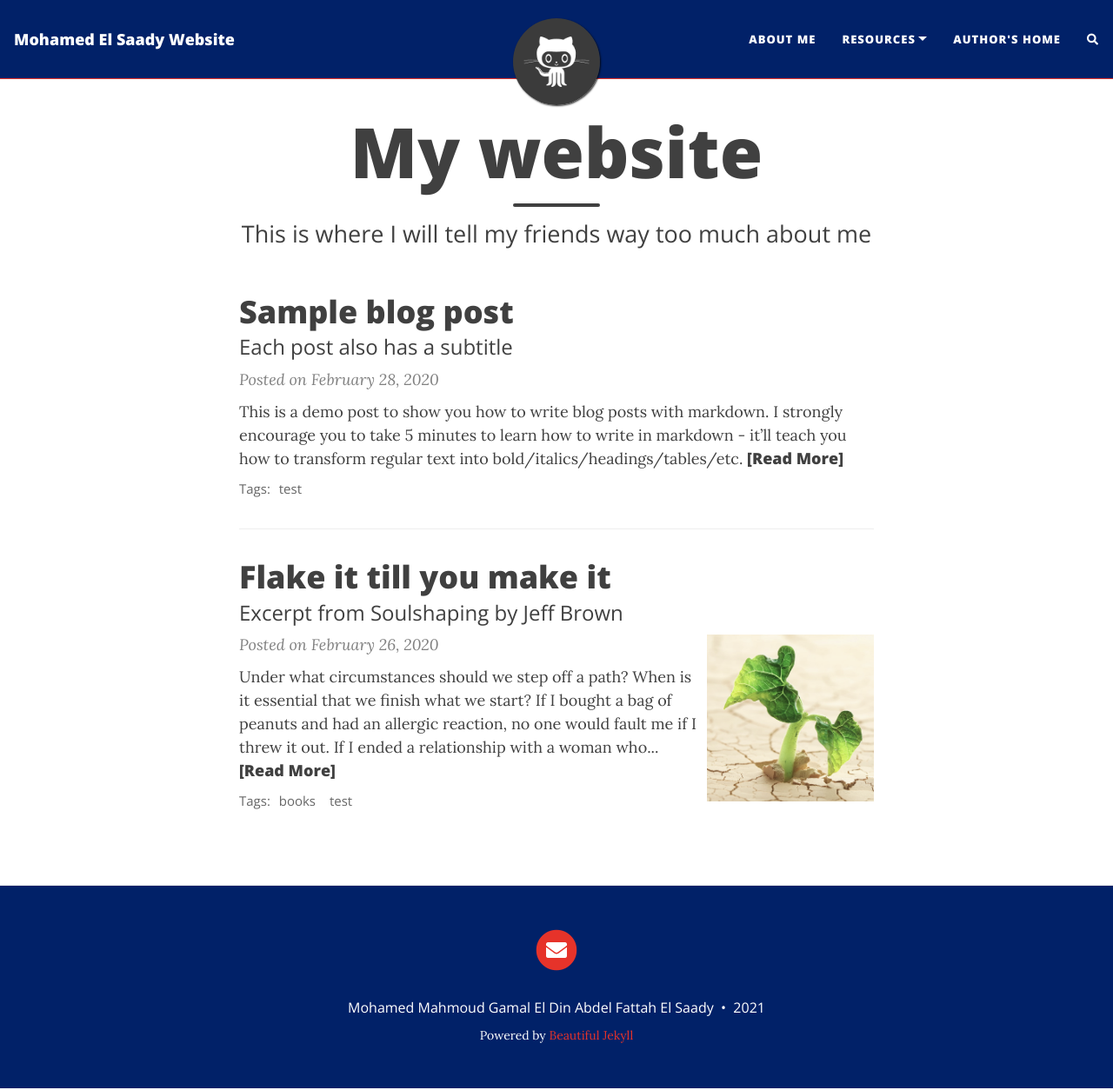
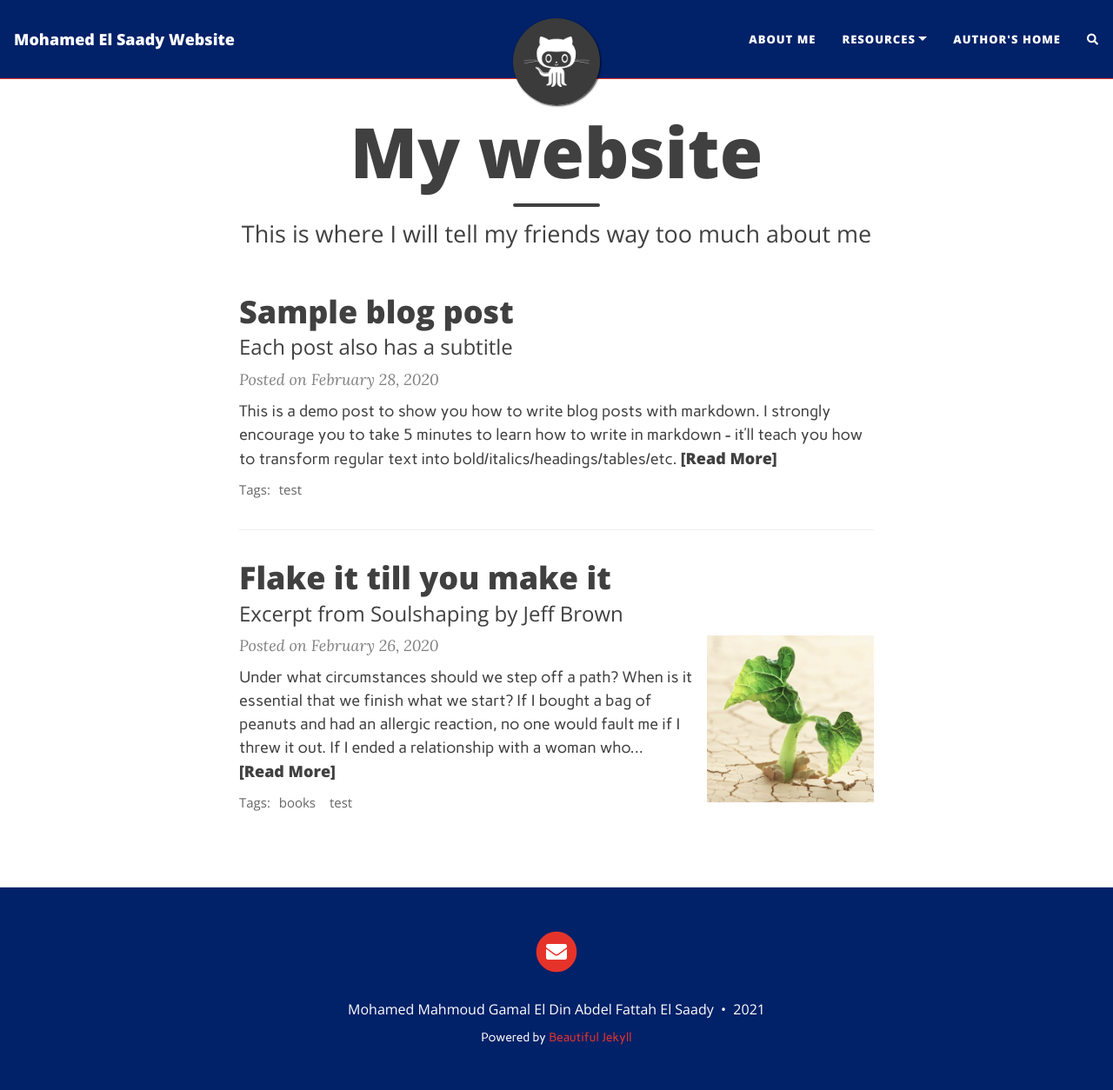
Before and after one commit to Mohamed-elsaady/melsaady.github.pages, a Jekyll site: the page built from index.html, in a window 1280 px wide and 1254 px high. Shown: the whole window at 87% size. Built offline with Jekyll 4.4.1, drawn with Linux system fonts in a browser that asks for light colours; nearby versions of some CDN libraries; the list of posts is cut into pages by our own code; comment, search, counter and statistics services are not loaded.

Commit message:
adding custom font

```diff
--- a/assets/css/beautifuljekyll.css
+++ b/assets/css/beautifuljekyll.css
@@ -11,7 +11,7 @@ html {
 }
 
 body {
-  font-family: 'Lora', 'Times New Roman', serif;
+  font-family: 'Carme', sans-serif;
   font-size: 1.125rem;
   color: {{ site.text-col | default: "#404040" }};
   position: relative;
--- a/assets/css/style.scss
+++ b/assets/css/style.scss
@@ -1,6 +1,16 @@
 ---
 ---
 
-.intro-header .page-heading h1 {
-    display: block;
+@font-face {
+    font-family: 'carme';
+    src: url('../fonts/carme-regular-webfont.woff2') format('woff2'),
+         url('../fonts/carme-regular-webfont.woff') format('woff'),
+         url('../fonts/carme-regular-webfont.ttf') format('truetype');
+    font-weight: normal;
+    font-style: normal;
+
 }
+
+body {
+font-family: 'Carme', sans-serif;
+}
```
Also changed, not shown: assets/fonts/carme-regular-webfont.ttf (added), assets/fonts/carme-regular-webfont.woff (added), assets/fonts/carme-regular-webfont.woff2 (added).
